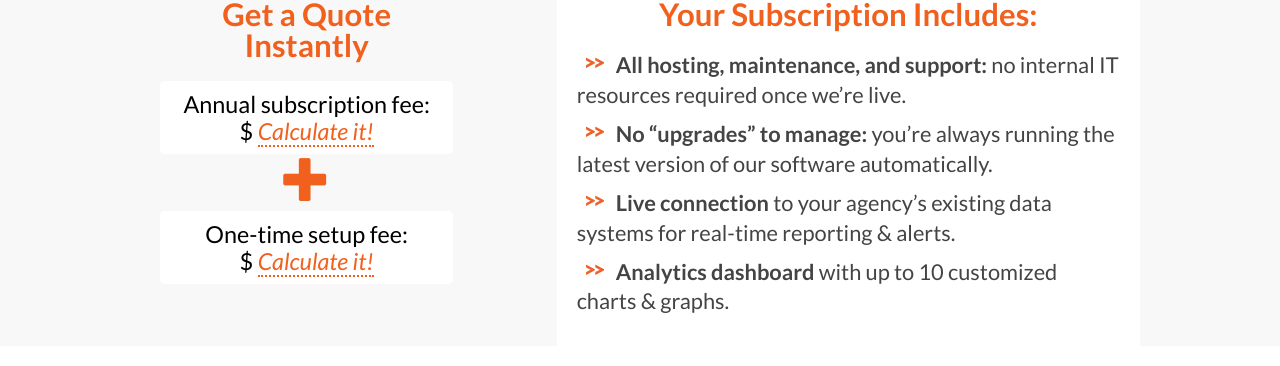
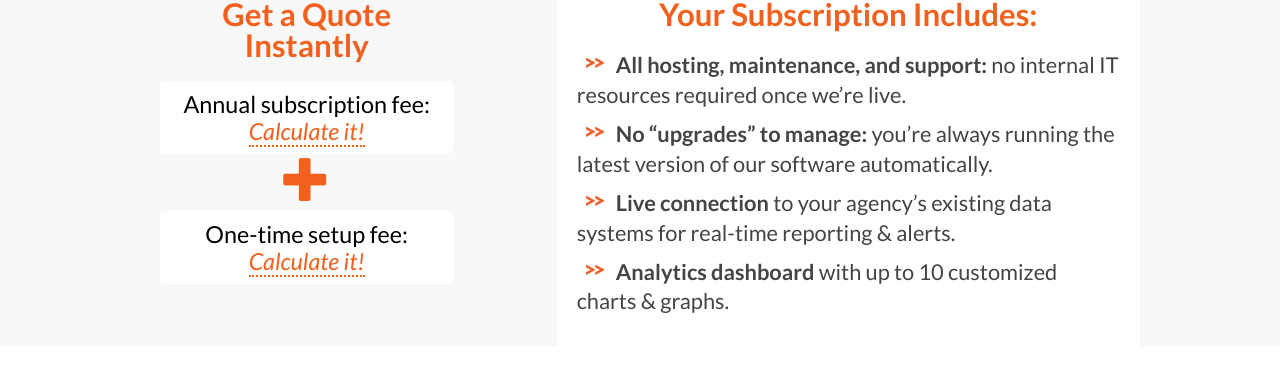
Before and after one commit to civicindustries/civicinsight.com, a Jekyll site: the page built from index.html, in a window 1280 px wide and 1400 px high, scrolled down 3441 px. Shown: the part 140-506 px from the top of the window. Built offline with Jekyll 4.4.1, drawn with Linux system fonts in a browser that asks for light colours; nearby versions of some CDN libraries; library files that are not in the unit come from our copies; Markdown is read by kramdown in place of the engine named in the settings; comment, search, counter and statistics services are not loaded.

Commit message:
alignment is a little better on 'my quote' section

```diff
--- a/_includes/home/pricing.html
+++ b/_includes/home/pricing.html
@@ -5,18 +5,18 @@
       <div id="quote" class="col-md-4">
 
         <h3 class="title orange-font">Get a Quote Instantly</h3>
-        <div class="quote-button" data-toggle="modal" data-target="#quote-annual-fee">
+        <div class="quote-button annual-fee" data-toggle="modal" data-target="#quote-annual-fee">
           <span class="fee">Annual subscription fee:</span>
-          <div id="annual-fee" class="calculate"><span class="dollar-sign">$</span> <span class="amount">Calculate it!</span></div>
+          <div id="annual-fee" class="calculate"><span class="dollar-sign"></span> <span class="amount">Calculate it!</span></div>
         </div>
         <div class="quote-plus-sign orange-font"><span class="glyphicon glyphicon-plus"></span></div>
-        <div class="quote-button" data-toggle="modal" data-target="#quote-setup-fee">
+        <div class="quote-button setup-fee" data-toggle="modal" data-target="#quote-setup-fee">
           <span class="fee">One-time setup fee:</span>
-          <div id="setup-fee" class="calculate"><span class="dollar-sign">$</span> <span class="amount">Calculate it!</span></div>
+          <div id="setup-fee" class="calculate"><span class="dollar-sign"></span> <span class="amount">Calculate it!</span></div>
         </div>
         <div class="bar"></div>
-        <div class="total-first-year">Total <strong>FIRST-YEAR</strong> costs: <span class="amount orange-font"></span></div>
-        <div class="total-recurring">Total <strong>RECURRING</strong> costs after the first year: <span class="amount orange-font"></span></div>
+        <div class="total-first-year"><span class="fee">Total <strong>FIRST-YEAR</strong> costs: </span><span class="amount orange-font"></span></div>
+        <div class="total-recurring"><span class="fee">Total <strong>RECURRING</strong> costs after the first year: </span><span class="amount orange-font"></span></div>
         <div class="share">
           <button class="menu-button">SHARE THIS</button>
           <input type="text" value="" class="url" placeholder="" />
--- a/javascripts/slider.js
+++ b/javascripts/slider.js
@@ -135,7 +135,7 @@
       if( $('#quote-setup-fee input[value="' + params.setup_fee + '"]') !== undefined ) {
         $('#quote-setup-fee input[value="' + params.setup_fee + '"]').attr("checked",true);
         var setup_amount = $('#quote-setup-fee input[value="' + params.setup_fee + '"]').attr("amount");
-        $('#setup-fee .amount').text(setup_amount);
+        $('#setup-fee .amount').text('$' + setup_amount);
         $('#setup-fee').attr('amount', setup_amount);
       }
     }
@@ -143,7 +143,7 @@
     var population = $('#quote-annual-fee #population').val();
 
     var annual_fee = $('#quote-annual-fee #total_price').val().replace("$",'');
-    $('#annual-fee .amount').text(annual_fee);
+    $('#annual-fee .amount').text('$' + annual_fee);
     $('#annual-fee').attr('amount', annual_fee);
 
     console.log(population);
--- a/stylesheets/style.css
+++ b/stylesheets/style.css
@@ -246,6 +246,46 @@
   cursor: pointer;
   margin-top: 20px;
 }
+
+#quote.complete .annual-fee.quote-button .fee {
+  width: 190px;
+}
+
+#quote.complete .annual-fee.quote-button .calculate {
+ width: 73px;
+}
+
+#quote.complete .quote-plus-sign {
+ width: 15px;
+
+}
+
+#quote.complete .setup-fee.quote-button .fee {
+ width: 168px;
+}
+
+#quote.complete .setup-fee.quote-button .calculate {
+  width: 74px;
+}
+
+#quote.complete .total-first-year .fee {
+  width: 200px;
+  display: inline-block;
+}
+
+#quote.complete .total-first-year .calculate {
+  width: 100px;
+  display: inline-block;
+}
+
+#quote.complete .total-recurring .fee {
+  width: 200px;
+}
+
+#quote.complete .total-recurring .calculate {
+  width: 100px;
+}
+
 
 .share .menu-button {
   font-size: 125%;
```
